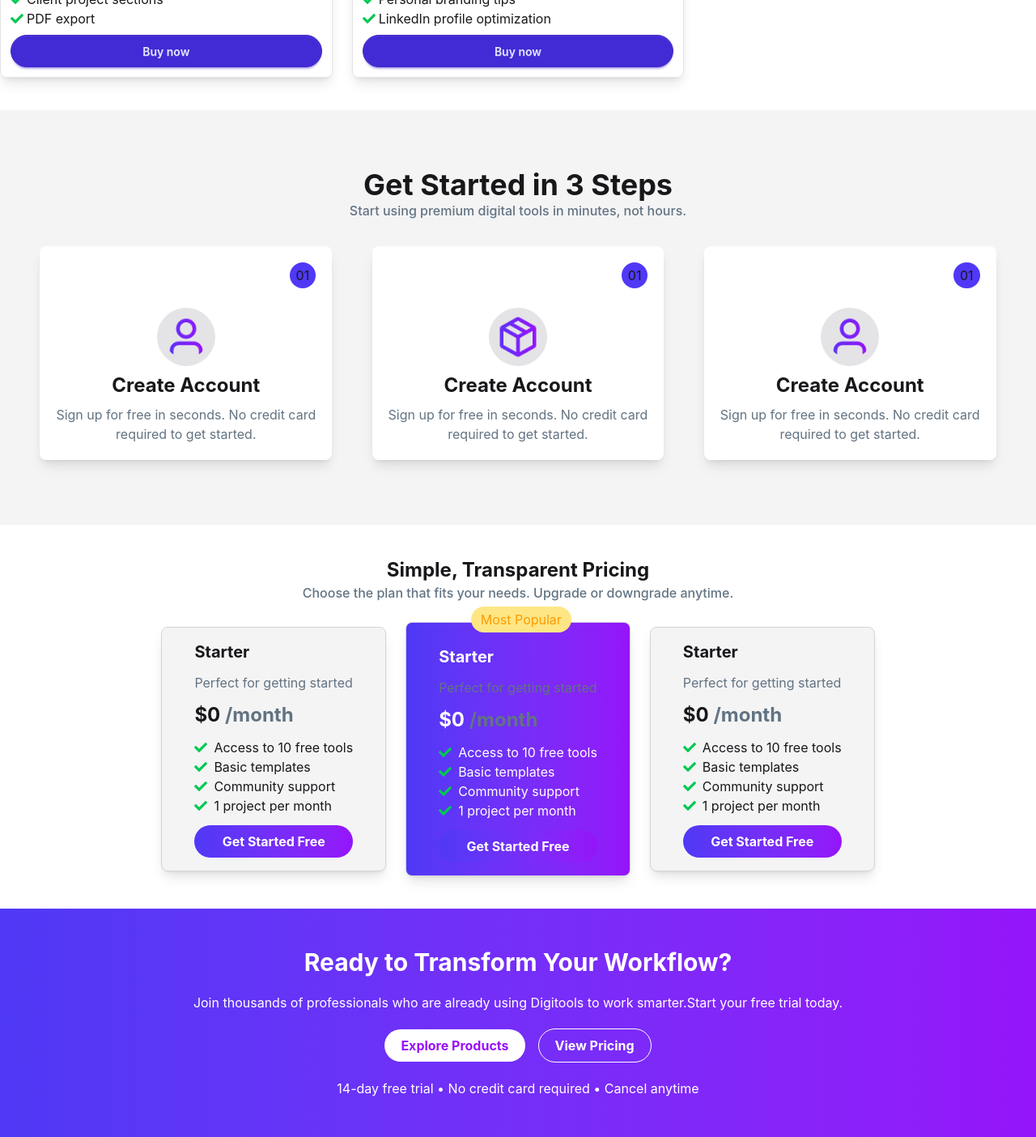
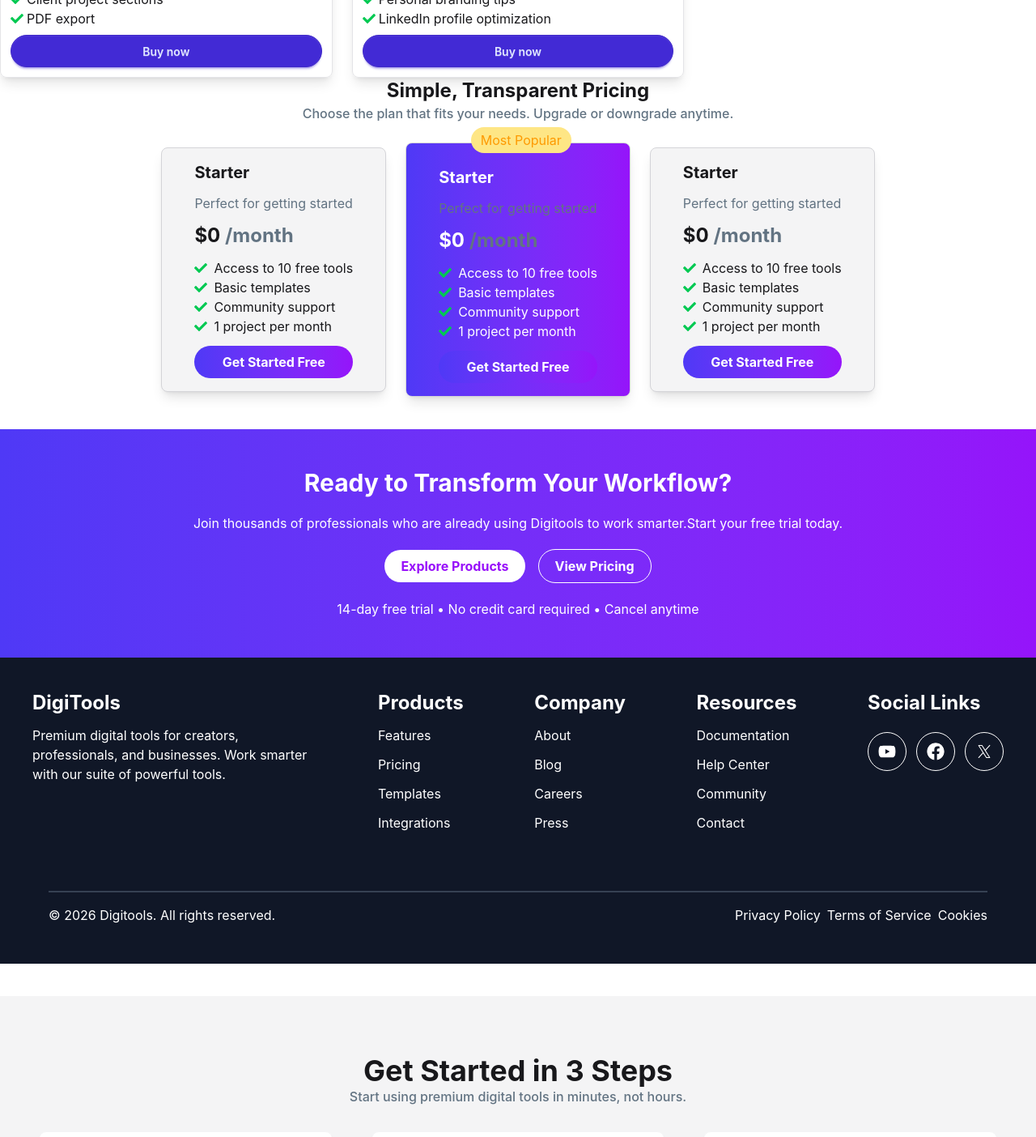
Before and after one commit to bappyroy270320/Digitools-Project, a React (Vite) app: page / in a window 1280 px wide. Shown: the part 2180-3584 px from the top of the page at 81% size. Built offline with nearby package versions, Linux system fonts and the light colour scheme.

Commit message:
change footer

```diff
--- a/src/App.jsx
+++ b/src/App.jsx
@@ -62,10 +62,10 @@ function App() {
         <CartSection carts={carts} setCarts={setCarts}></CartSection>
       ) : null}
 
-      <GetStart></GetStart>
       <Transparent></Transparent>
       <WorkFlow></WorkFlow>
       <Footer></Footer>
+      <GetStart></GetStart>
     </>
   );
 }
```
